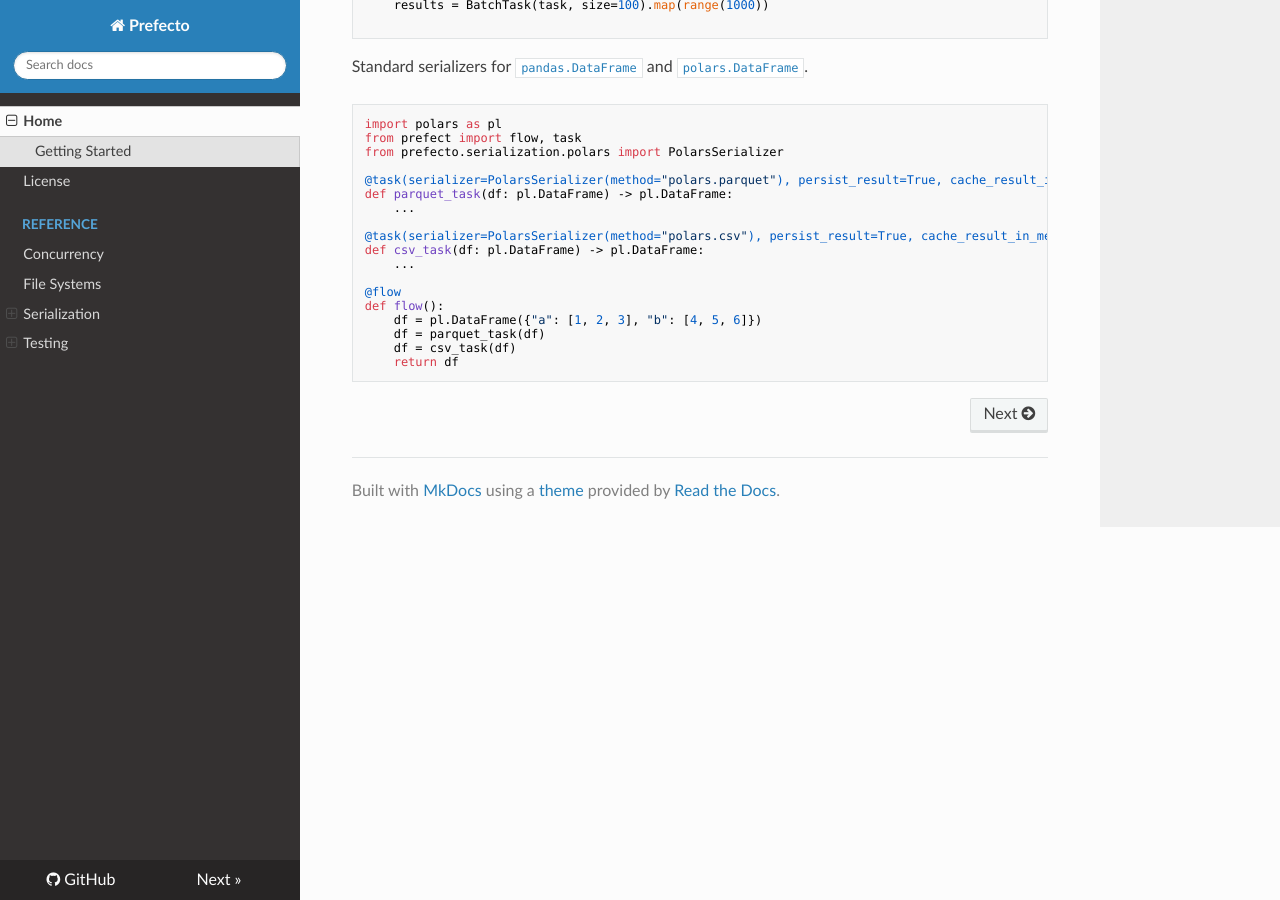
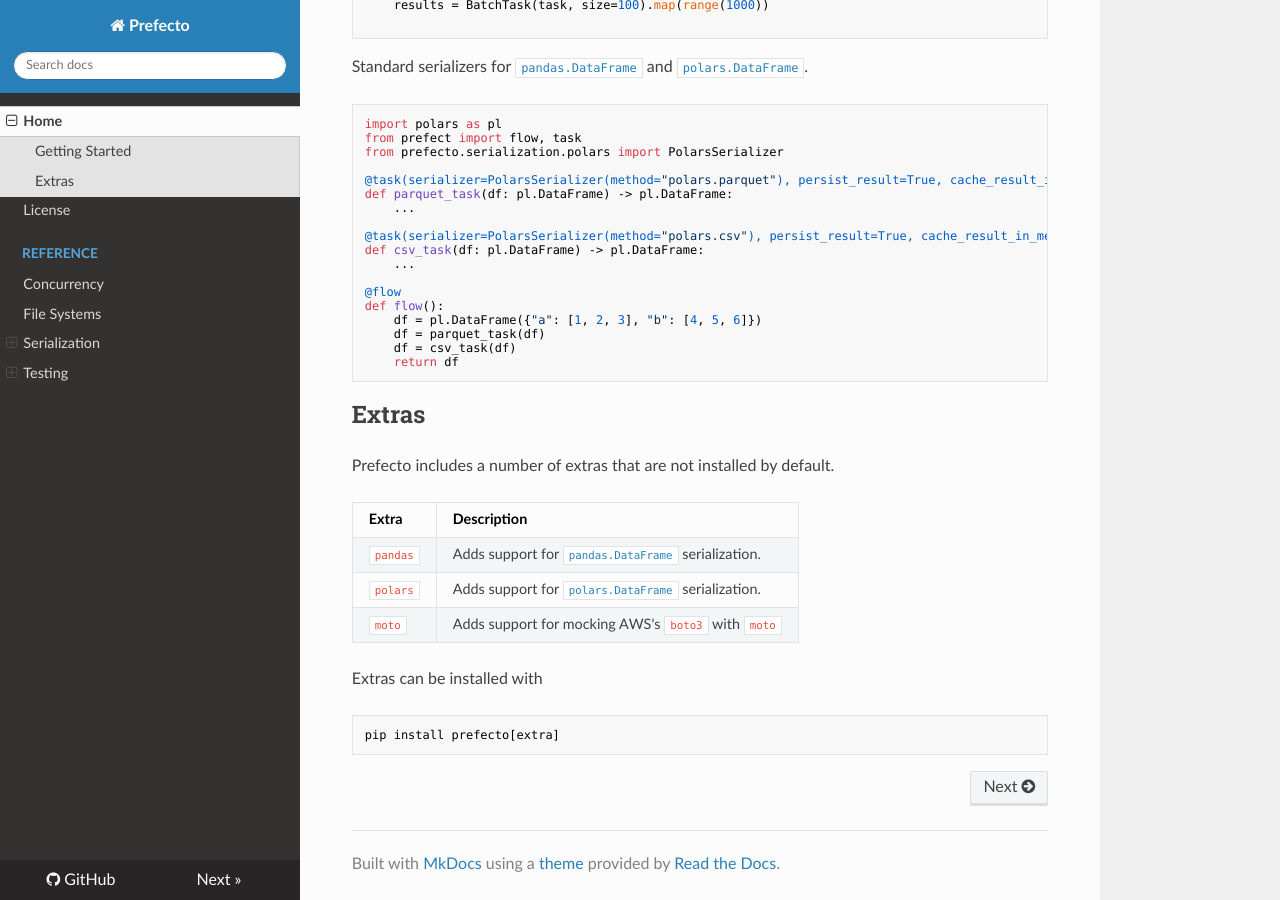
Before and after one commit to dominictarro/prefecto, an MkDocs documentation site: the page built from docs/index.md, in a window 1280 px wide and 900 px high, scrolled down 1090 px. Built offline with MkDocs 1.6.1, drawn with Linux system fonts in a browser that asks for light colours; nearby versions of some CDN libraries.

Commit message:
index page update

````diff
--- a/docs/index.md
+++ b/docs/index.md
@@ -62,3 +62,19 @@ def flow():
     df = csv_task(df)
     return df
 ```
+
+## Extras
+
+Prefecto includes a number of extras that are not installed by default.
+
+| Extra | Description |
+| --- | --- |
+| `pandas` | Adds support for [`pandas.DataFrame`](./serializers/pandas.md) serialization. |
+| `polars` | Adds support for [`polars.DataFrame`](./serializers/polars.md) serialization. |
+| `moto` | Adds support for mocking AWS's `boto3` with `moto` |
+
+Extras can be installed with
+
+```bash
+pip install prefecto[extra]
+```
````
